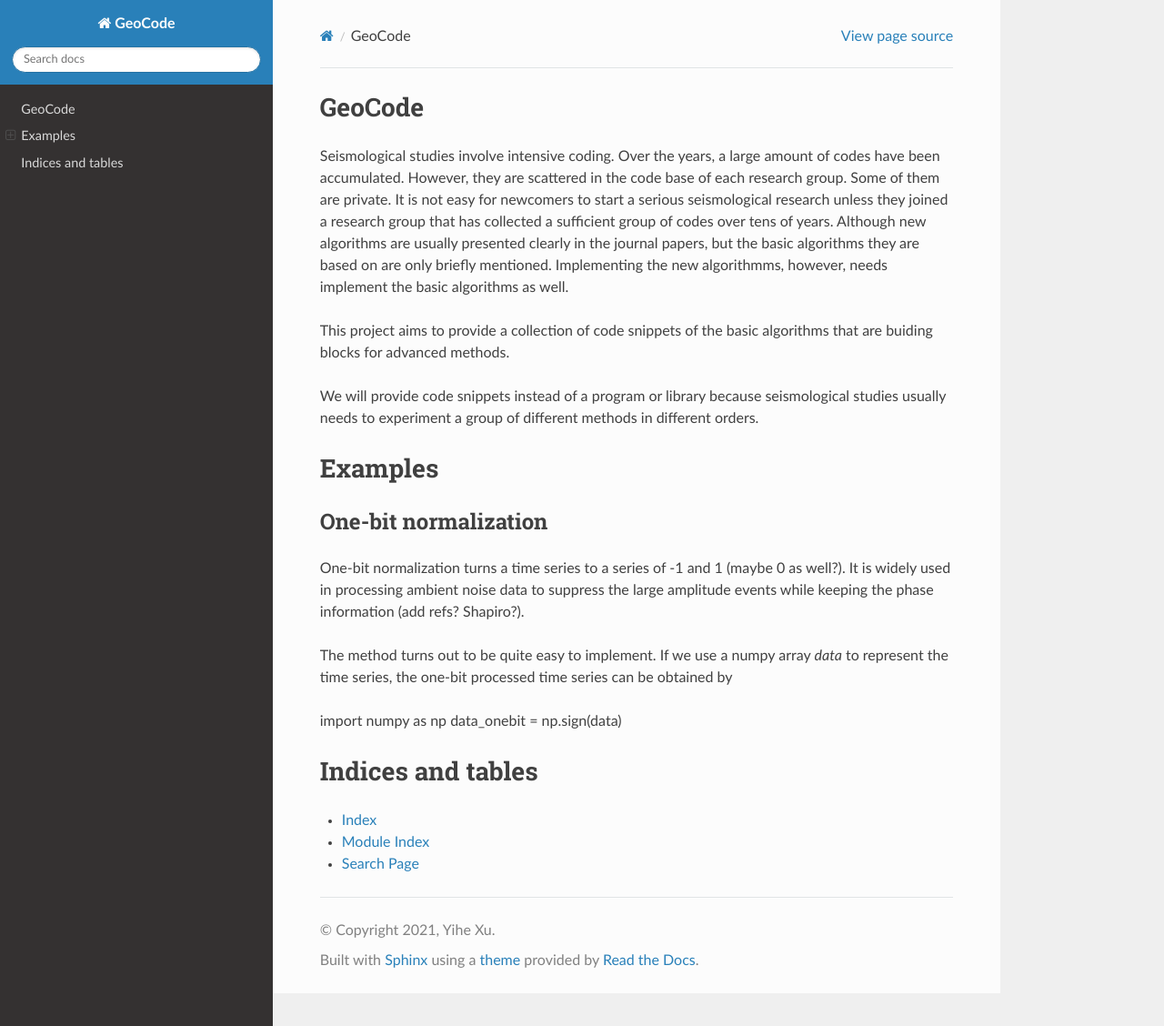
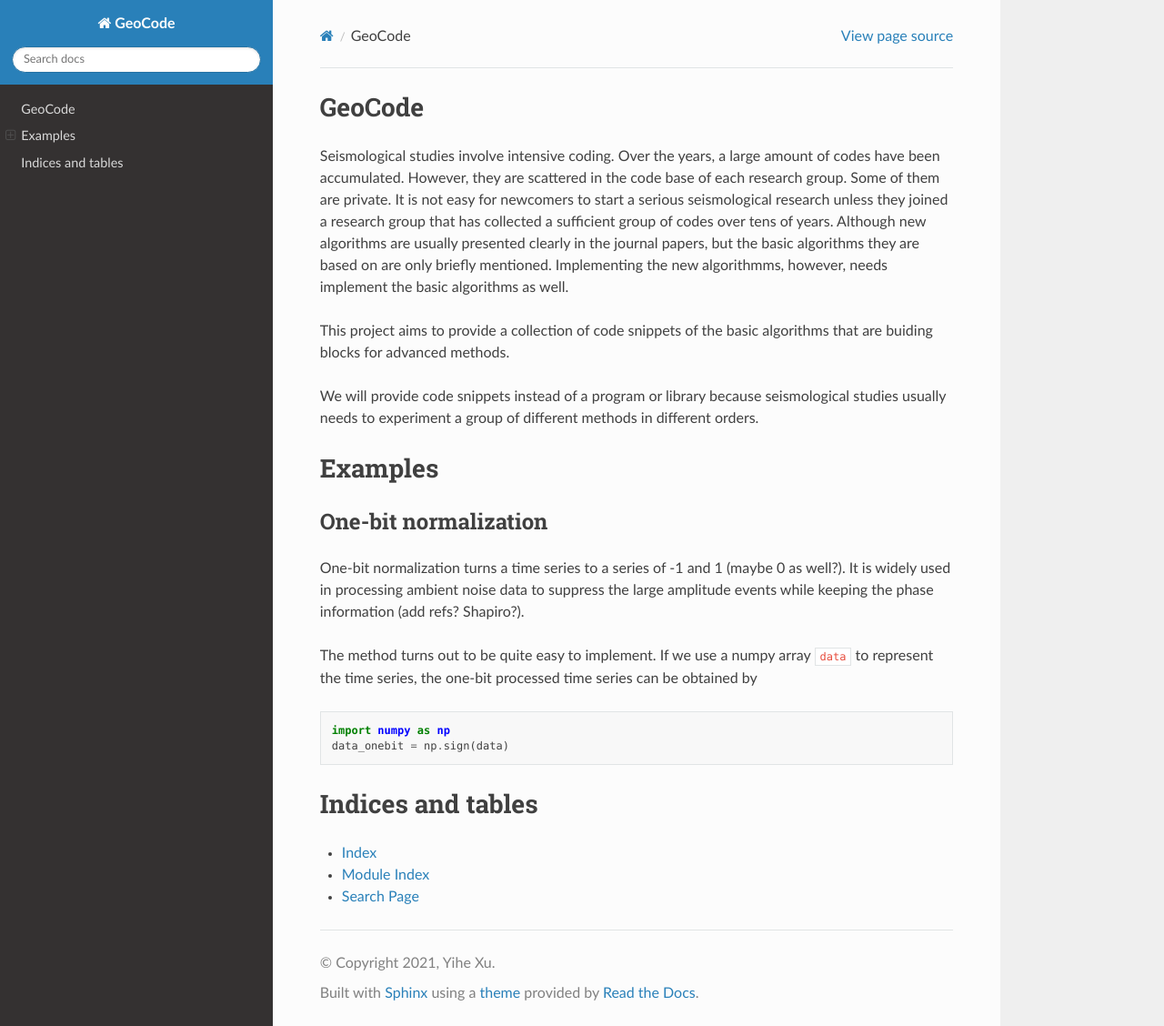
Before and after one commit to blazing216/GeoCodeLib, a Sphinx documentation site: the page built from docs/index.rst, in a window 1280 px wide and 1128 px high. Shown: the whole window at 91% size. Built offline with Sphinx 7.4.7 and the Read the Docs theme 2.0.0, drawn with Linux system fonts in a browser that asks for light colours.

Commit message:
format one-bit example

```diff
--- a/docs/index.rst
+++ b/docs/index.rst
@@ -21,11 +21,12 @@ One-bit normalization
 
 One-bit normalization turns a time series to a series of -1 and 1 (maybe 0 as well?). It is widely used in processing ambient noise data to suppress the large amplitude events while keeping the phase information (add refs? Shapiro?).
 
-The method turns out to be quite easy to implement. If we use a numpy array `data` to represent the time series, the one-bit processed time series can be obtained by
+The method turns out to be quite easy to implement. If we use a numpy array ``data`` to represent the time series, the one-bit processed time series can be obtained by
 
-import numpy as np
-data_onebit = np.sign(data)
+.. code-block:: python3
 
+    import numpy as np
+    data_onebit = np.sign(data)
 
 
 
```
Also changed, not shown: 6 other files.
